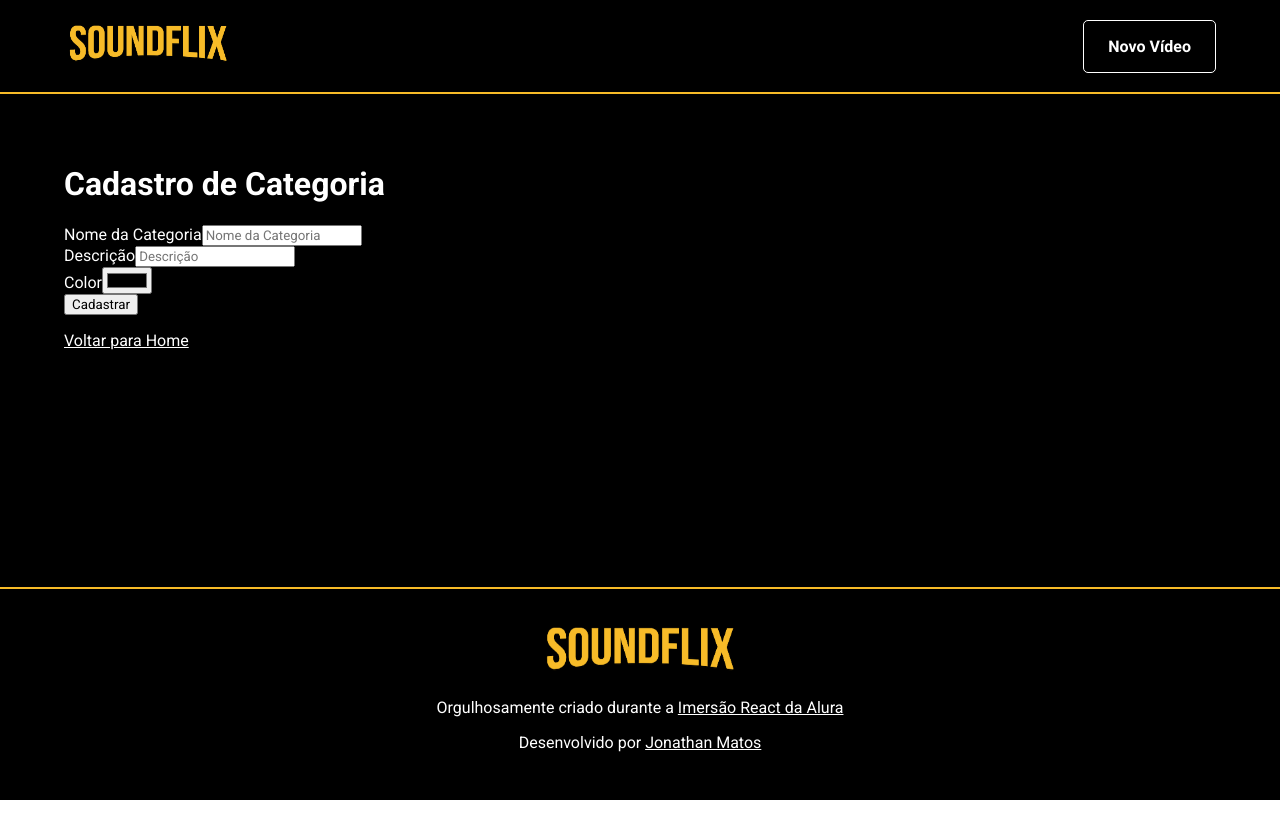
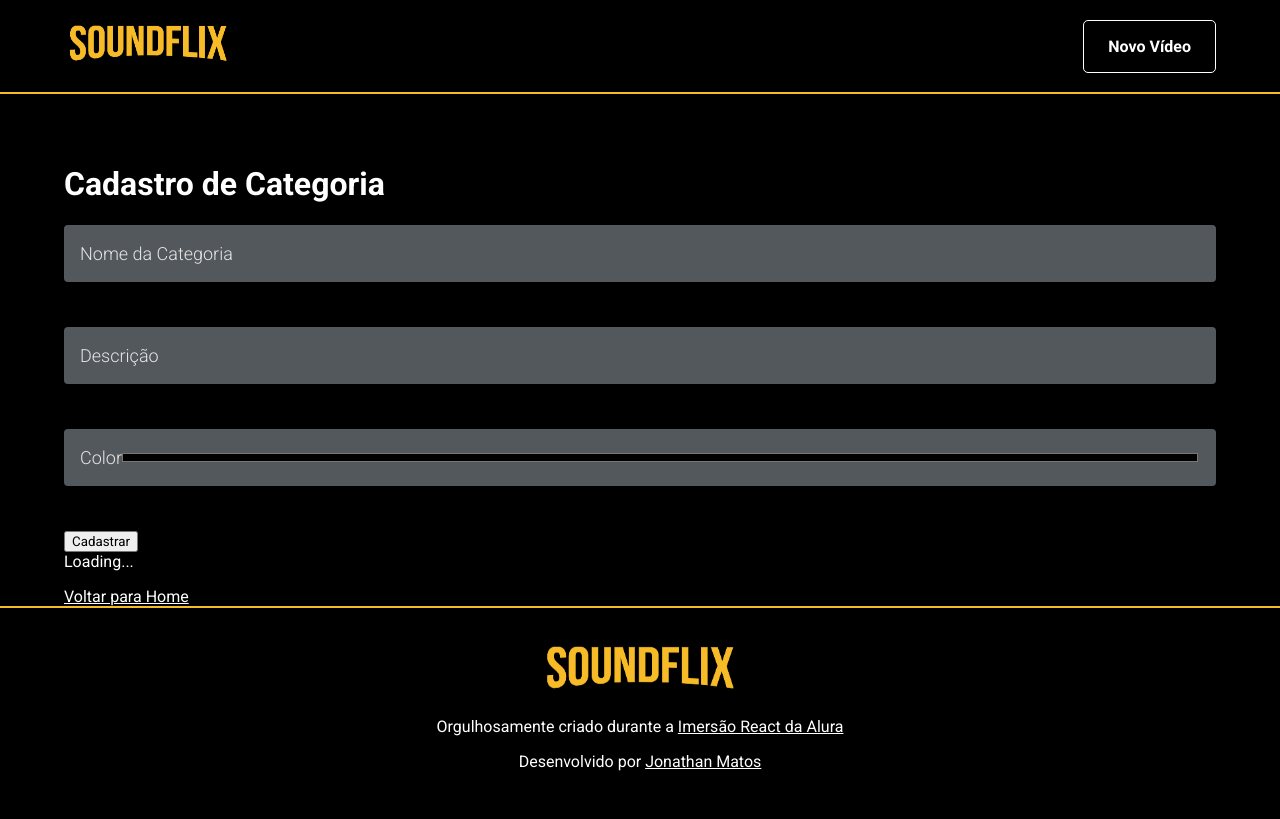
Before and after one commit to PequenoJoohn/imers-oReact, a React (Create React App) app: page /cadastro/categoria in a window 1280 px wide. Built offline with nearby package versions, Linux system fonts and the light colour scheme.

Commit message:
Adding useEffect for save data in fake database.

```diff
--- /dev/null
+++ b/db.json
@@ -0,0 +1,16 @@
+{
+    "categorias": [
+        {
+            "id": 1,
+            "nome": "Eletro House",
+            "descricao": "Mussum Ipsum, cacilds vidis litro abertis. Diuretics paradis num copo é motivis de denguis. Não sou faixa preta cumpadi, sou preto inteiris, inteiris. Mais vale um bebadis conhecidiss, que um alcoolatra anonimis. Si num tem leite então bota uma pinga aí cumpadi! ",
+            "cor": "#000000"
+        },
+        {
+            "id": 2,
+            "nome": "Rock",
+            "descricao": "Mussum Ipsum, cacilds vidis litro abertis. Diuretics paradis num copo é motivis de denguis. Não sou faixa preta cumpadi, sou preto inteiris, inteiris. Mais vale um bebadis conhecidiss, que um alcoolatra anonimis. Si num tem leite então bota uma pinga aí cumpadi! ",
+            "cor": "#000000"
+        }
+    ]
+}
--- a/package.json
+++ b/package.json
@@ -6,6 +6,7 @@
     "@testing-library/jest-dom": "^4.2.4",
     "@testing-library/react": "^9.3.2",
     "@testing-library/user-event": "^7.1.2",
+    "json-server": "^0.16.1",
     "prop-types": "^15.7.2",
     "react": "^16.13.1",
     "react-dom": "^16.13.1",
@@ -15,6 +16,8 @@
     "styled-components": "^5.1.1"
   },
   "scripts": {
+    "server": "json-server --watch db.json --port 8080",
+    "dev": "concurrently \"react-scripts start\" \"npm run server\"",
     "start": "react-scripts start",
     "build": "react-scripts build",
     "test": "react-scripts test",
@@ -36,7 +39,8 @@
     ]
   },
   "devDependencies": {
-    "eslint": "^7.5.0",
+    "concurrently": "^5.2.0",
+    "eslint": "^6.6.0",
     "eslint-config-airbnb": "^18.2.0",
     "eslint-plugin-import": "^2.22.0",
     "eslint-plugin-jsx-a11y": "^6.3.1",
--- a/src/components/FormField/index.js
+++ b/src/components/FormField/index.js
@@ -1,59 +1,60 @@
 import React from 'react';
 import PropTypes from 'prop-types';
 
-import { FormWrapper } from './styles';
+import { FormFieldWrapper, Label, Input } from './styles';
 
 function FormField({
   label, type, name, value, onChange,
 }) {
   const fieldId = `id_${name}`;
   return (
-    <FormWrapper>
+    <FormFieldWrapper>
 
       {type === 'textarea'
         ? (
-          <>
-            <label htmlFor={fieldId}>{label}</label>
-            <input
+          <Label>
+            <textarea
               id={fieldId}
-              placeholder={label}
               type={type}
               value={value}
               name={name}
               onChange={onChange}
               required
             />
-          </>
+            <Label.Text>
+              {label}
+            </Label.Text>
+          </Label>
         ) : (
-          <>
-            <label htmlFor={fieldId}>{label}</label>
-            <input
+          <Label>
+            <Input
               id={fieldId}
-              placeholder={label}
               type={type}
               value={value}
               name={name}
               onChange={onChange}
               required
             />
-          </>
+            <Label.Text>
+              {label}
+            </Label.Text>
+          </Label>
         )}
-    </FormWrapper>
+    </FormFieldWrapper>
   );
 }
 
 FormField.defaultProps = {
   type: 'text',
   value: '',
-  onChange: () => { },
 };
 
 FormField.propTypes = {
   label: PropTypes.string.isRequired,
+  name: PropTypes.string.isRequired,
   type: PropTypes.string,
-  name: PropTypes.string.isRequired,
   value: PropTypes.string,
-  onChange: PropTypes.func,
+  onChange: PropTypes.func.isRequired,
 };
 
 export default FormField;
--- a/src/components/FormField/styles.js
+++ b/src/components/FormField/styles.js
@@ -1,11 +1,68 @@
-import styled from 'styled-components';
+import styled, { css } from 'styled-components';
 
-export const FormWrapper = styled.div`
-
+export const FormFieldWrapper = styled.div`
+  position: relative;
+  textarea {
+    min-height: 150px;
+  }
+  input[type="color"] {
+    padding-left: 56px;
+  }
 `;
 
-export const TextWrapper = styled.div`
-    textarea {
-        resize: none;
-    }
+export const Label = styled.label``;
+
+Label.Text = styled.span`
+  color: #E5E5E5;
+  height: 57px;
+  position: absolute;
+  top: 0;
+  left: 16px;
+
+  display: flex;
+  align-items: center;
+
+  transform-origin: 0% 0%;
+  font-size: 18px;
+  font-style: normal;
+  font-weight: 300;
+
+  transition: .1s ease-in-out;
 `;
+
+export const Input = styled.input`
+  background: #53585D;
+  color: #F5F5F5;
+  display: block;
+  width: 100%;
+  height: 57px;
+  font-size: 18px;
+
+  outline: 0;
+  border: 0;
+  border-top: 4px solid transparent;
+  border-bottom: 4px solid #53585D;
+
+  padding: 16px 16px;
+  margin-bottom: 45px;
+
+  resize: none;
+  border-radius: 4px;
+  transition: border-color .3s;
+
+  &:focus {
+    border-bottom-color: var(--primary);
+  }
+  &:focus:not([type='color']) + ${Label.Text} {
+    transform: scale(.6) translateY(-10px);
+  }
+  ${({ value }) => {
+    const hasValue = value.length > 0;
+    return hasValue && css`
+        &:not([type='color']) + ${Label.Text} {
+          transform: scale(.6) translateY(-10px);
+        }
+      `;
+  }
+}
+`;
--- a/src/pages/cadastro/Categoria/index.js
+++ b/src/pages/cadastro/Categoria/index.js
@@ -1,4 +1,4 @@
-import React, { useState } from 'react';
+import React, { useState, useEffect } from 'react';
 import { Link } from 'react-router-dom';
 
 import { Title, List } from './styles';
@@ -29,6 +29,27 @@ function CadastroCategoria() {
       e.target.value,
     );
   }
+
+  useEffect(() => {
+    console.log('Hello World');
+    // setTimeout(() => {
+    //   setCategorias([
+    //     ...categorias,
+    //     {
+    //       id: 1,
+    //       nome: 'Eletro House',
+    //       descricao: 'Si num tem leite então bota uma pinga aí cumpadi! ',
+    //       cor: '#000000',
+    //     },
+    //     {
+    //       id: 2,
+    //       nome: 'Rock',
+    //       descricao: 'Si num tem leite então bota uma pinga aí cumpadi! ',
+    //       cor: '#000000',
+    //     },
+    //   ]);
+    // }, 4 * 1000);
+  }, []);
 
   return (
     <PageDefault>
@@ -72,6 +93,12 @@ function CadastroCategoria() {
 
       </form>
 
+      {categorias.length === 0 && (
+        <div>
+          Loading...
+        </div>
+      )}
+
       <List>
         {categorias.map((categoria, index) => (
           <li key={(categoria, index)}>
```
